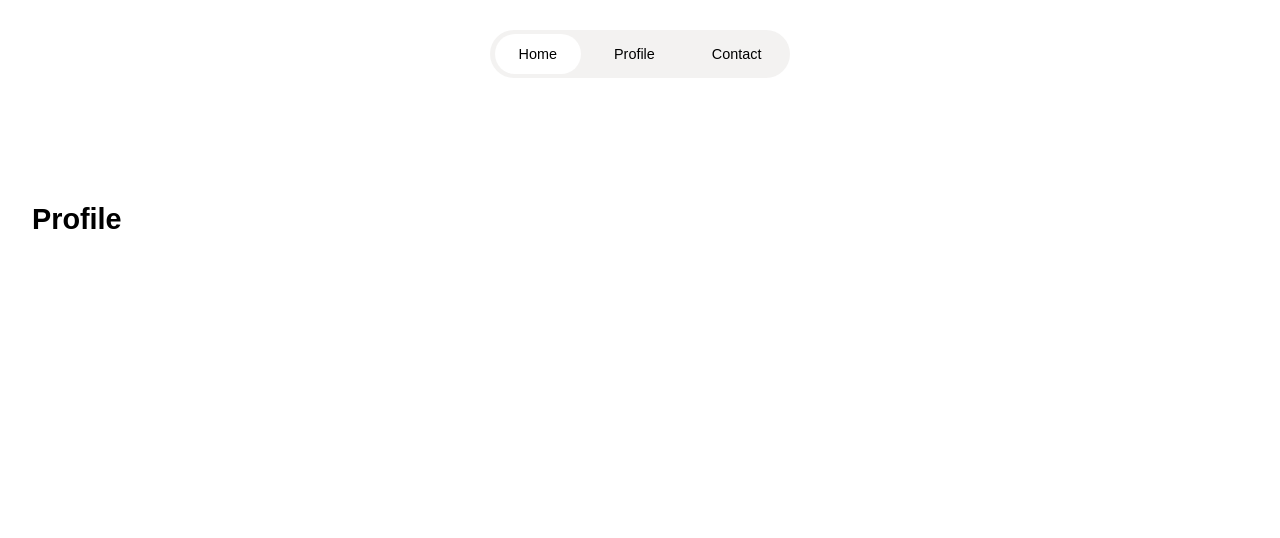
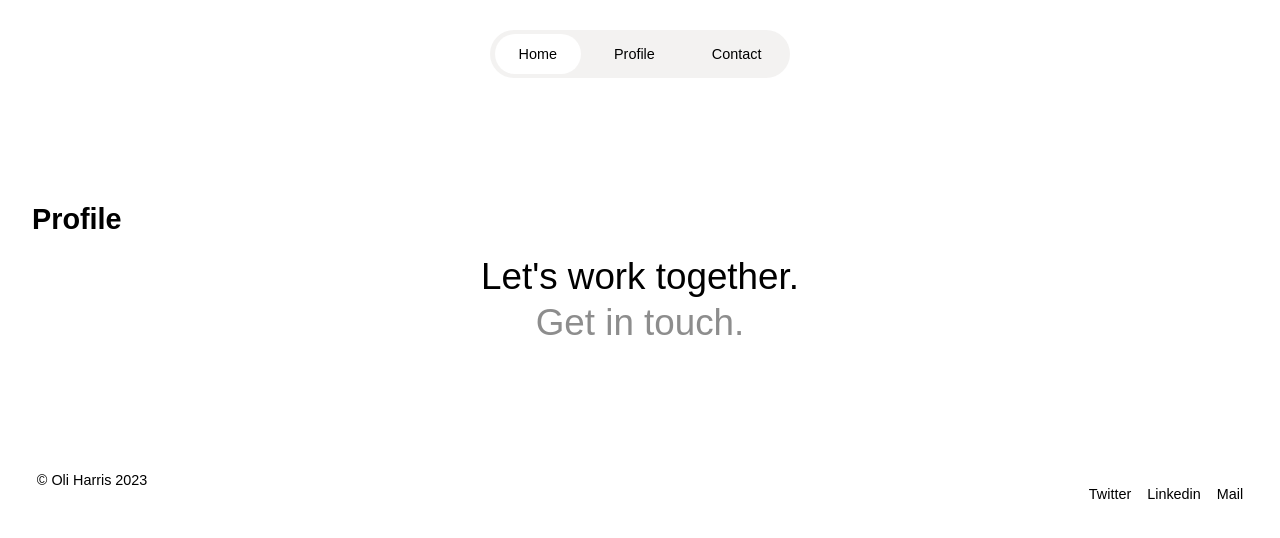
Before and after one commit to adpol95/oh-studio-project, a React (Create React App) app: page /profile in a window 1280 px wide. Shown: the top 538 px of the page. Built offline with nearby package versions, Linux system fonts and the light colour scheme.

Commit message:
Fix some problems with adaptive design, create footer and stick button 'Shop'

```diff
--- a/src/App.css
+++ b/src/App.css
@@ -1,4 +1,4 @@
-.header {
+.header, .downStickFootMain {
   position: fixed;
   top: 1.9rem;
   left: 0;
@@ -18,23 +18,46 @@
   width: 300px;
   border-radius: 2rem;
 }
-.mainSec .headerMainText {
+
+.headerMainText, .downStickFootMain .allFixedSticky {
   padding: 12px 24px;
   border-radius: 2em;
-}
-.mainSec .links {
   color: black;
   text-decoration: none;
 }
 
-@keyframes diagonalA {
-  from {
-    transform: translateX(0);
-  }
-  to {
-    transform: translateX(-15px) translateY(15px);
-  }
+.header, .downStickFootMain {
+  position: fixed;
+  top: 1.9rem;
+  left: 0;
+  right: 0;
+  display: flex;
+  justify-content: center;
+  z-index: 10;
 }
+
+.mainSec {
+  background: rgba(232, 229, 228, 0.5019607843);
+  height: 3rem;
+  backdrop-filter: blur(10px);
+  display: flex;
+  justify-content: space-around;
+  align-items: center;
+  width: 300px;
+  border-radius: 2rem;
+}
+
+.headerMainText, .downStickFootMain .allFixedSticky {
+  padding: 12px 24px;
+  border-radius: 2em;
+  color: black;
+  text-decoration: none;
+}
+
+.homePageMain {
+  animation: slideUp 1s ease-in reverse backwards;
+}
+
 .welcomeText {
   display: flex;
   flex-direction: column;
@@ -44,6 +67,7 @@
   text-align: center;
   padding: 0 30px;
   max-width: 620px;
+  margin-top: 6.5rem;
 }
 @media (max-width: 810px) {
   .welcomeText .bigText {
@@ -54,6 +78,7 @@
   .welcomeText .bigText {
     font-size: 3rem;
     text-align: center;
+    margin-top: 4rem;
   }
 }
 @media (min-width: 1200.2px) {
@@ -78,24 +103,32 @@
 }
 
 .homeMainContent {
-  margin: 9.2rem 0.5rem;
   display: grid;
   column-gap: 1.3rem;
   row-gap: 2rem;
-}
-.homeMainContent .mainImg img,
-.homeMainContent .mainImg video {
-  width: 100%;
-  height: 100%;
-  border-radius: 1rem;
+  justify-content: center;
 }
 .homeMainContent .mainImg {
+  text-align: center;
   border-radius: 3rem;
   cursor: pointer;
   position: relative;
   transition: opacity 2s;
+  width: 100%;
+  height: 100%;
 }
-.homeMainContent .mainImg .whenHover {
+.homeMainContent .mainImg:hover .whenHover {
+  opacity: 1;
+}
+.homeMainContent .mainImg img,
+.homeMainContent .mainImg video {
+  border-radius: 1rem;
+  object-fit: cover;
+  object-position: center;
+  width: 100%;
+  height: 100%;
+}
+.homeMainContent .whenHover {
   opacity: 0;
   position: absolute;
   top: 0;
@@ -104,15 +137,19 @@
   bottom: 0;
   backdrop-filter: blur(14px);
   border-radius: 1rem;
-  transition: opacity 0.4s;
+  transition: opacity 0.3s;
   background: rgba(0, 0, 0, 0.3);
   display: flex;
   padding: 0.4rem 1.2rem;
   color: white;
   justify-content: space-between;
 }
+.homeMainContent .whenHover:hover .imgInsideSign {
+  transform: translateY(-15px) translateX(15px);
+}
 .homeMainContent .imgInsideSign {
-  margin-top: 7px;
+  margin-top: 22px;
+  margin-right: 15px;
   width: 2.8rem;
   height: 2.8rem;
   border-radius: 1.5rem;
@@ -120,36 +157,103 @@
   display: flex;
   align-items: center;
   justify-content: center;
+  transition: transform 0.3s;
 }
 .homeMainContent .imgInsideSign img {
-  width: 0.9rem;
-  height: 0.9rem;
+  width: 0.85rem;
+  height: 0.85rem;
 }
 @media (min-width: 810.2px) {
   .homeMainContent {
     grid-template-columns: 1fr 1fr;
+    margin: 8.4rem 0.5rem;
+  }
+}
+@media (min-width: 1420px) {
+  .homeMainContent {
+    margin: 14rem 0.5rem;
   }
 }
 @media (max-width: 810px) {
   .homeMainContent {
     grid-template-columns: 1fr;
+    margin: 10rem 0.5rem;
   }
 }
 
-.mainImg:hover .whenHover {
-  opacity: 1;
+.downStickFootMain {
+  top: unset;
+  bottom: 2rem;
+  cursor: pointer;
+}
+.downStickFootMain .allFixedSticky {
+  background: black;
+  color: white;
+  display: flex;
+  justify-content: center;
+  padding-left: 20px;
+  padding-right: 20px;
+}
+.downStickFootMain .allFixedSticky p {
+  margin: 0 0 0 0.5rem;
 }
 
-.homeMainContent:hover .imgInsideSign {
-  animation: diagonalA 0.3s reverse;
+@keyframes slideUp {
+  from {
+    transform: translateY(0);
+  }
+  to {
+    transform: translateY(200px);
+  }
+}
+.goodByeText {
+  text-align: center;
+  font-size: 2.3rem;
+}
+.goodByeText p {
+  margin: 4px 0;
+}
+.goodByeText .secondText {
+  transition: color 0.15s;
+  cursor: pointer;
+  color: rgba(80, 80, 80, 0.65);
+}
+.goodByeText .secondText:hover {
+  color: rgba(80, 80, 80, 0.3);
+}
+
+.bottomFooterGroup {
+  display: flex;
+  justify-content: space-between;
+  margin-top: 8rem;
+  padding: 0 0.3rem;
+}
+.bottomFooterGroup .startGroupFooter p {
+  margin: 0;
+}
+@media (max-width: 810px) {
+  .bottomFooterGroup {
+    flex-direction: column;
+    align-items: center;
+    margin-bottom: 3rem;
+  }
+}
+.bottomFooterGroup .endGroupFooter {
+  display: flex;
+  column-gap: 1rem;
 }
 
 body {
-  height: 2000px;
   font-family: sans-serif;
   font-size: 0.9rem;
   padding: 2rem;
   margin-top: 9.5rem;
 }
+@media (min-width: 1420px) {
+  body {
+    padding-left: 18rem;
+    padding-right: 18rem;
+  }
+}
 
 /*# sourceMappingURL=App.css.map */
--- a/src/App.js
+++ b/src/App.js
@@ -1,6 +1,7 @@
 import './App.css';
 import Header from "./Header";
 import {Outlet} from "react-router-dom";
+import Footer from "./Footer";
 
 
 function App() {
@@ -8,9 +9,8 @@ function App() {
   return (
     <div>
       <Header/>
-      <div>
-        <Outlet/>
-      </div>
+      <Outlet/>
+      <Footer/>
     </div>
   )
 }
--- a/src/App.scss
+++ b/src/App.scss
@@ -1,10 +1,15 @@
 @import 'Header';
 @import 'home';
+@import 'footer';
 
 body {
-  height: 2000px;
   font-family: sans-serif;
   font-size: 0.9rem;
   padding: 2rem;
   margin-top: 9.5rem;
+
+  @media (min-width: 1420px) {
+  padding-left: 18rem;
+  padding-right: 18rem;
+  }
 }
--- /dev/null
+++ b/src/Footer.js
@@ -0,0 +1,26 @@
+function Footer() {
+  return (
+    <div className={'footerMain'}>
+      <div className={'goodByeText'}>
+        <p className={'firstText'}>
+          Let's work together.
+        </p>
+        <p className={'secondText'}>
+          Get in touch.
+        </p>
+      </div>
+      <div className={'bottomFooterGroup'}>
+        <div className={'startGroupFooter'}>
+          <p>© Oli Harris 2023</p>
+        </div>
+        <div className={'endGroupFooter'}>
+          <p>Twitter</p>
+          <p>Linkedin</p>
+          <p>Mail</p>
+        </div>
+      </div>
+    </div>
+  )
+}
+
+export default Footer;
--- a/src/Header.js
+++ b/src/Header.js
@@ -36,15 +36,13 @@ function Header() {
     <div className={'header'}>
       <div className={'mainSec'}>
         {activeHead.map(el =>
-          <div
-            onClick={() => selectHeadSec(el.id)} id={el.id} style={{background: el.active ? "white" : ""}}
-            className={'headerMainText'}
-            key={el.id}
+          <Link to={'/' + el.link}
+                onClick={() => selectHeadSec(el.id)} id={el.id} style={{background: el.active ? "white" : ""}}
+                className={'headerMainText'}
+                key={el.id}
           >
-            <Link to={'/' + el.link} className={'links'}>
-              {el.value}
-            </Link>
-          </div>
+            {el.value}
+          </Link>
         )}
       </div>
     </div>
--- /dev/null
+++ b/src/_footer.scss
@@ -0,0 +1,49 @@
+@keyframes slideUp {
+  from {
+    transform: translateY(0);
+  }
+
+  to {
+    transform: translateY(200px);
+  }
+}
+
+.goodByeText {
+  text-align: center;
+  font-size: 2.3rem;
+  // animation: slideUp 1s ease-in reverse;
+
+  p {
+    margin: 4px 0;
+  }
+
+  .secondText {
+    transition: color 0.15s;
+    cursor: pointer;
+    color: $darkGrayColor;
+
+    &:hover {
+      color: rgba(80, 80, 80, 0.3);
+    }
+  }
+}
+
+.bottomFooterGroup {
+  display: flex;
+  justify-content: space-between;
+  margin-top: 8rem;
+  padding: 0 .3rem;
+  .startGroupFooter p {
+    margin: 0;
+  }
+  @media (max-width: 810px) {
+    flex-direction: column;
+    align-items: center;
+    margin-bottom: 3rem;
+  }
+
+  .endGroupFooter {
+    display: flex;
+    column-gap: 1rem;
+  }
+}
--- a/src/_variables.scss
+++ b/src/_variables.scss
@@ -1 +1,2 @@
 $greyColor: #e8e5e480;
+$darkGrayColor: rgba(80, 80, 80, 0.65)
```
Also changed, not shown: src/HomePage.js (+10 -7 lines), src/_header.scss (+6 -9 lines), src/_home.scss (+57 -24 lines), 1 other file (tests, documents, lock files or other folders).
